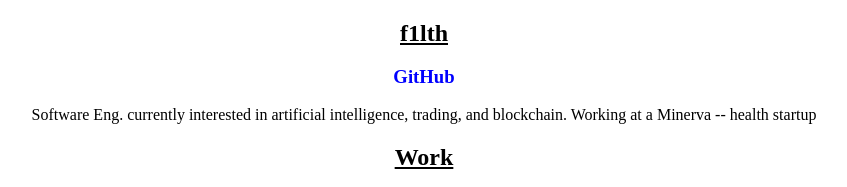
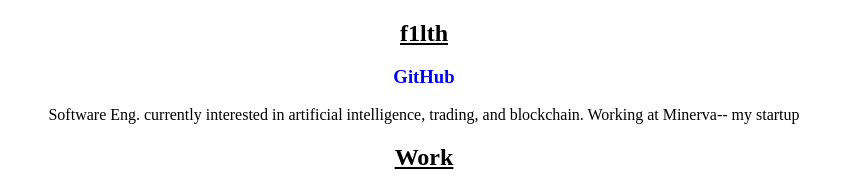
Before and after one commit to f1lth/html-portfolio, a React (Create React App) app: page / in a window 1280 px wide. Shown: the top 187 px of the page, without its empty margins (216-1063 px from the left). Built offline with nearby package versions, Linux system fonts and the light colour scheme.

Commit message:
spelling err

```diff
--- a/src/App.js
+++ b/src/App.js
@@ -7,7 +7,7 @@ function App() {
       <h2>f1lth</h2>
       <h3><a href="https://github.com">GitHub</a></h3>
 
-      <p> Software Eng. currently interested in artificial intelligence, trading, and blockchain. Working at a Minerva -- health startup</p>
+      <p> Software Eng. currently interested in artificial intelligence, trading, and blockchain. Working at Minerva-- my startup</p>
 
       <div className='content'>
         <h2>Work</h2>
```
